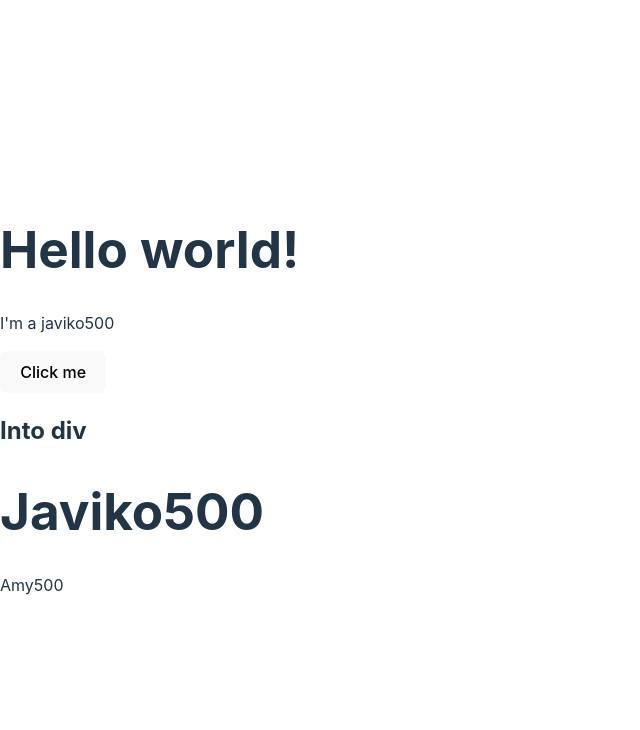
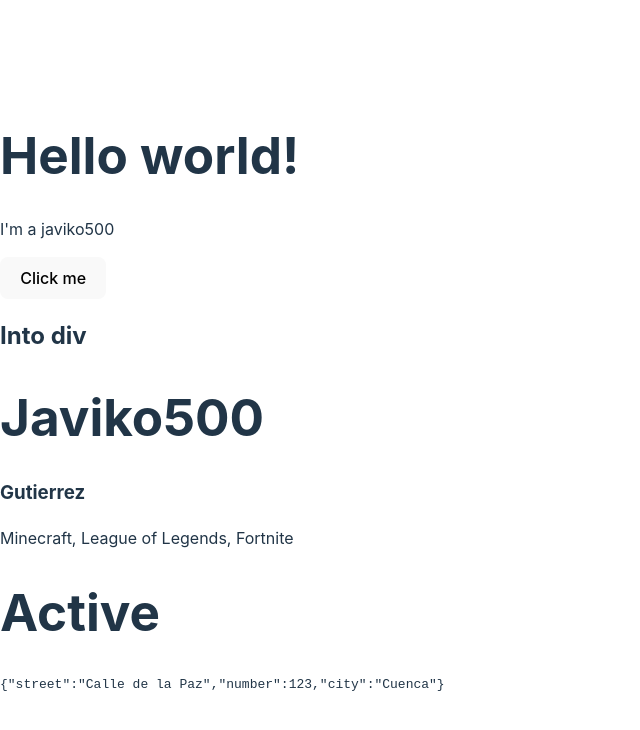
Before and after one commit to JaviKo500/02-first-step-react-ts, a React (Vite) app: page / in a window 1280 px wide. Shown: the top 730 px of the page, without its empty margins (0-640 px from the left). Built offline with nearby package versions, Linux system fonts and the light colour scheme.

Commit message:
feat: render variables values

```diff
--- a/src/MyAwesomeApp.tsx
+++ b/src/MyAwesomeApp.tsx
@@ -1,8 +1,20 @@
 export function MyAwesomeApp() {
+  const name = 'Javiko500';
+  const lastName = 'Gutierrez';
+  const favoriteGames = ['Minecraft', 'League of Legends', 'Fortnite'];
+  const isActive = true;
+  const address = {
+    street: 'Calle de la Paz',
+    number: 123,
+    city: 'Cuenca',
+  }
   return (
     <>
-      <h1>Javiko500</h1>
-      <p>Amy500</p>
+      <h1>{name}</h1>
+      <h3>{lastName}</h3>
+      <p>{favoriteGames.join(', ')}</p>
+      <h1>{isActive ? 'Active' : 'Inactive'}</h1>
+      <pre>{JSON.stringify(address)}</pre>
     </>
   );
 }
```
